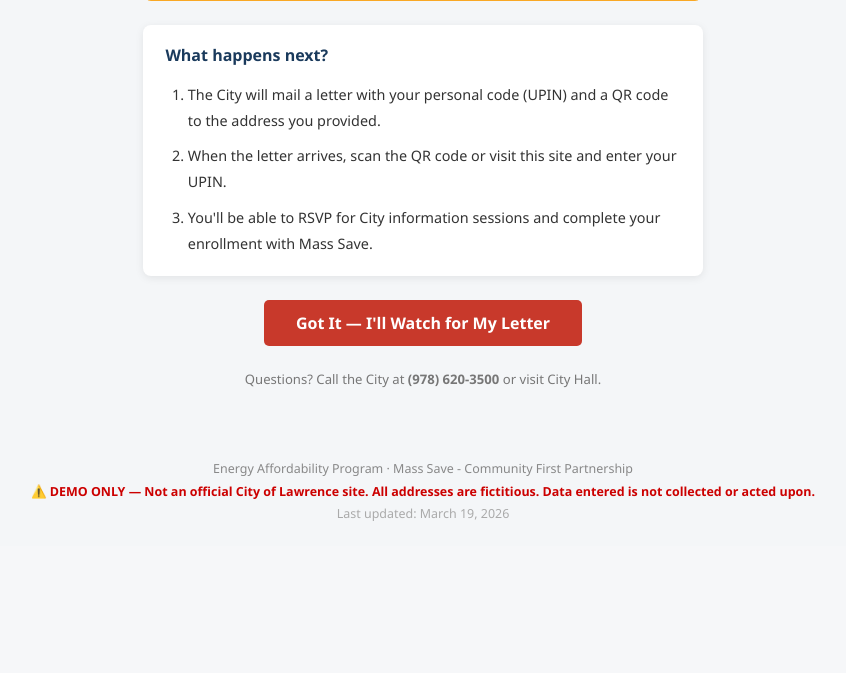
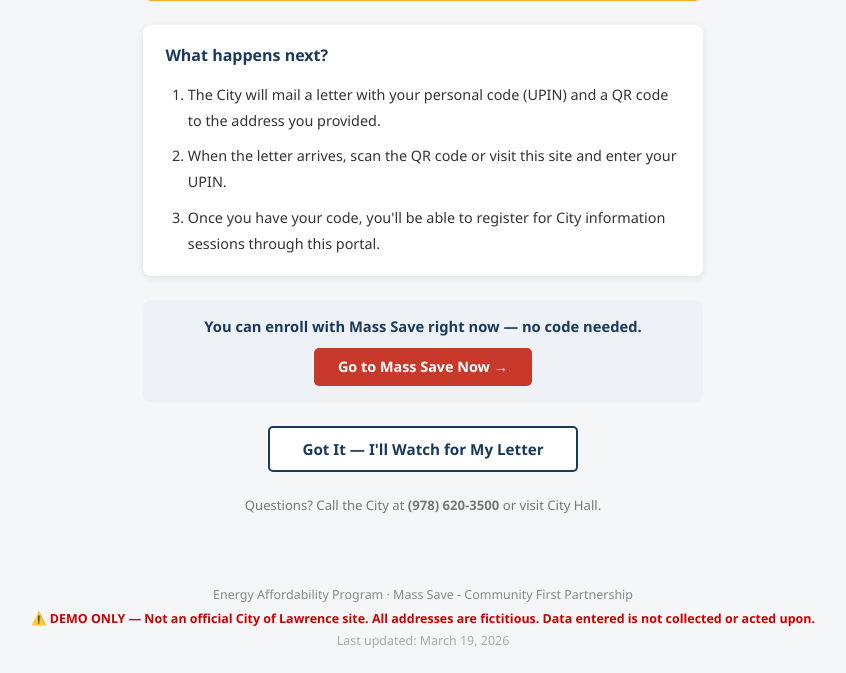
Before and after one commit to City-Of-Lawrence/LEAP-Showcase, a Flask app: page /renter/pending in a window 1280 px wide. Shown: the part 540-1213 px from the top of the page, without its empty margins (217-1063 px from the left). Before the commit the page ends 1061 px from the top, so only its background shows below. Run offline with Flask 3, Linux system fonts and the light colour scheme.

Commit message:
Zombie: fix step 3 wording, add Mass Save nudge, hide done subtitle for zombies

```diff
--- a/app.py
+++ b/app.py
@@ -1341,7 +1341,8 @@ def contact_info():
 
 @app.route("/done")
 def done():
-    upin_plain = session.get("upin_plain", "")
+    upin_plain  = session.get("upin_plain", "")
+    is_zombie   = request.args.get("zombie") == "1"
     active_rsvps = []
     if upin_plain:
         rows = upin_db().execute(
@@ -1354,7 +1355,8 @@ def done():
         ).fetchall()
         active_rsvps = [dict(r) for r in rows]
     return render_template("done.html", masssave_url=MASSSAVE_URL,
-                           active_rsvps=active_rsvps)
+                           active_rsvps=active_rsvps,
+                           is_zombie=is_zombie)
 
 
 @app.route("/renter/pending")
--- a/templates/done.html
+++ b/templates/done.html
@@ -6,9 +6,11 @@
 
   <div style="font-size:3rem; margin-bottom:0.5rem;">✅</div>
   <h1 style="margin-bottom:0.5rem;">{{ t('done_title') }}</h1>
+  {% if not is_zombie %}
   <p class="subtitle" style="margin-bottom:1.6rem;">
     {{ t('done_subtitle') }}
   </p>
+  {% endif %}
 
   <div class="alert alert-info" style="text-align:left; margin-bottom:1.6rem;">
     <strong>{{ t('done_next_step_title') }}</strong><br>
--- a/templates/zombie_holding.html
+++ b/templates/zombie_holding.html
@@ -43,10 +43,23 @@
     </ol>
   </div>
 
-  {# ── CTA button ── #}
+  {# ── Mass Save nudge ── #}
+  <div style="background:#eef2f7; border-radius:8px; padding:1rem 1.2rem;
+              margin-bottom:1.5rem; text-align:center;">
+    <p style="font-size:0.92rem; color:#1a3a5c; margin:0 0 0.75rem 0; font-weight:600;">
+      {{ t('zombie_masssave_nudge') }}
+    </p>
+    <a href="{{ masssave_url }}" target="_blank" rel="noopener"
+       class="btn btn-primary"
+       style="font-size:0.9rem; padding:0.6rem 1.5rem; display:inline-block;">
+      {{ t('zombie_masssave_btn') }}
+    </a>
+  </div>
+
+  {# ── Done CTA ── #}
   <div style="text-align:center; margin-bottom:1.5rem;">
-    <a href="{{ url_for('index') }}" class="btn btn-primary"
-       style="font-size:1rem; padding:0.75rem 2rem; display:inline-block;">
+    <a href="{{ url_for('done', zombie=1) }}" class="btn btn-outline"
+       style="font-size:0.95rem; padding:0.7rem 2rem; display:inline-block;">
       {{ t('zombie_done_btn') }}
     </a>
   </div>
--- a/translations.py
+++ b/translations.py
@@ -954,8 +954,16 @@ TRANSLATIONS = {
         "es": "Cuando llegue la carta, escanee el código QR o visite este sitio e ingrese su UPIN.",
     },
     "zombie_step3": {
-        "en": "You'll be able to RSVP for City information sessions and complete your enrollment with Mass Save.",
-        "es": "Podrá reservar su lugar en sesiones informativas de la Ciudad y completar su inscripción con Mass Save.",
+        "en": "Once you have your code, you'll be able to register for City information sessions through this portal.",
+        "es": "Una vez que tenga su código, podrá registrarse para sesiones informativas de la Ciudad a través de este portal.",
+    },
+    "zombie_masssave_nudge": {
+        "en": "You can enroll with Mass Save right now — no code needed.",
+        "es": "Puede inscribirse con Mass Save ahora mismo — no necesita ningún código.",
+    },
+    "zombie_masssave_btn": {
+        "en": "Go to Mass Save Now →",
+        "es": "Ir a Mass Save Ahora →",
     },
     "zombie_alert": {
         "en": "💌 Your letter should arrive within 7–10 business days. Keep an eye out for a City of Lawrence envelope.",
```
